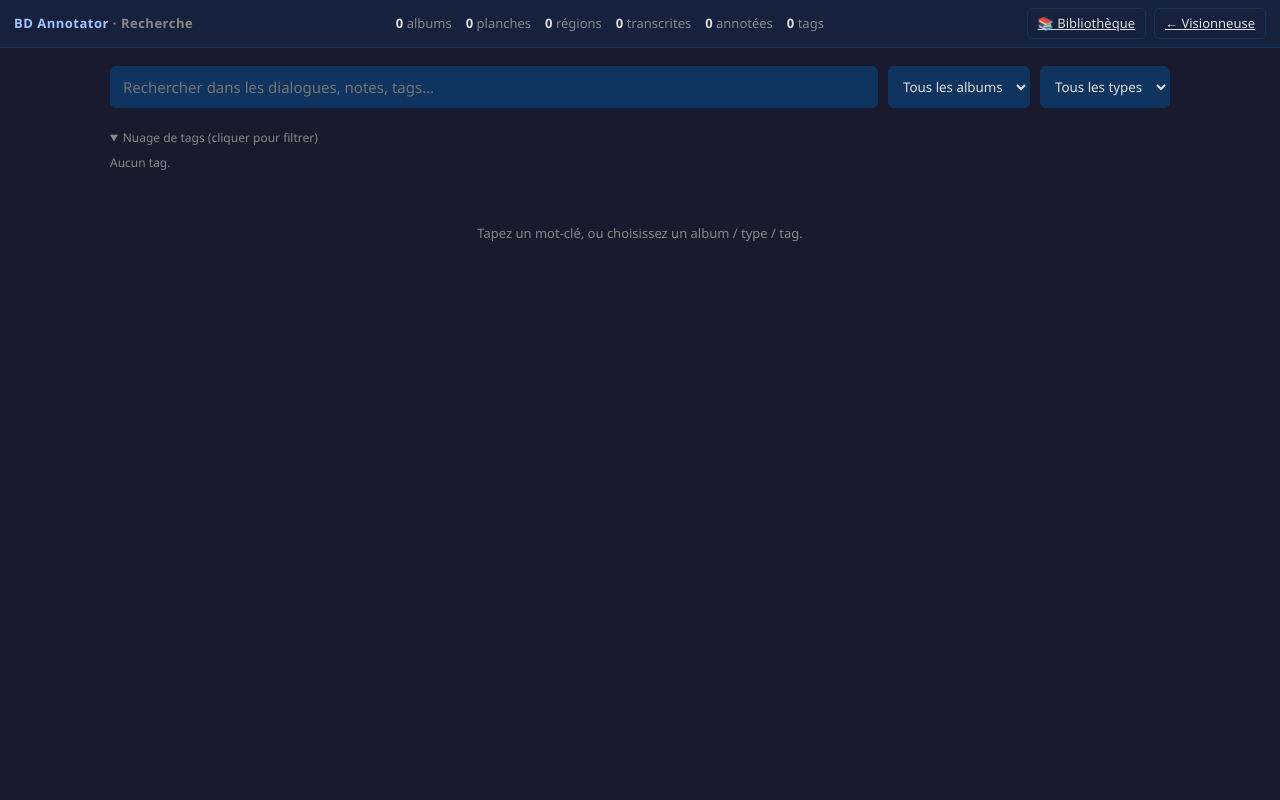
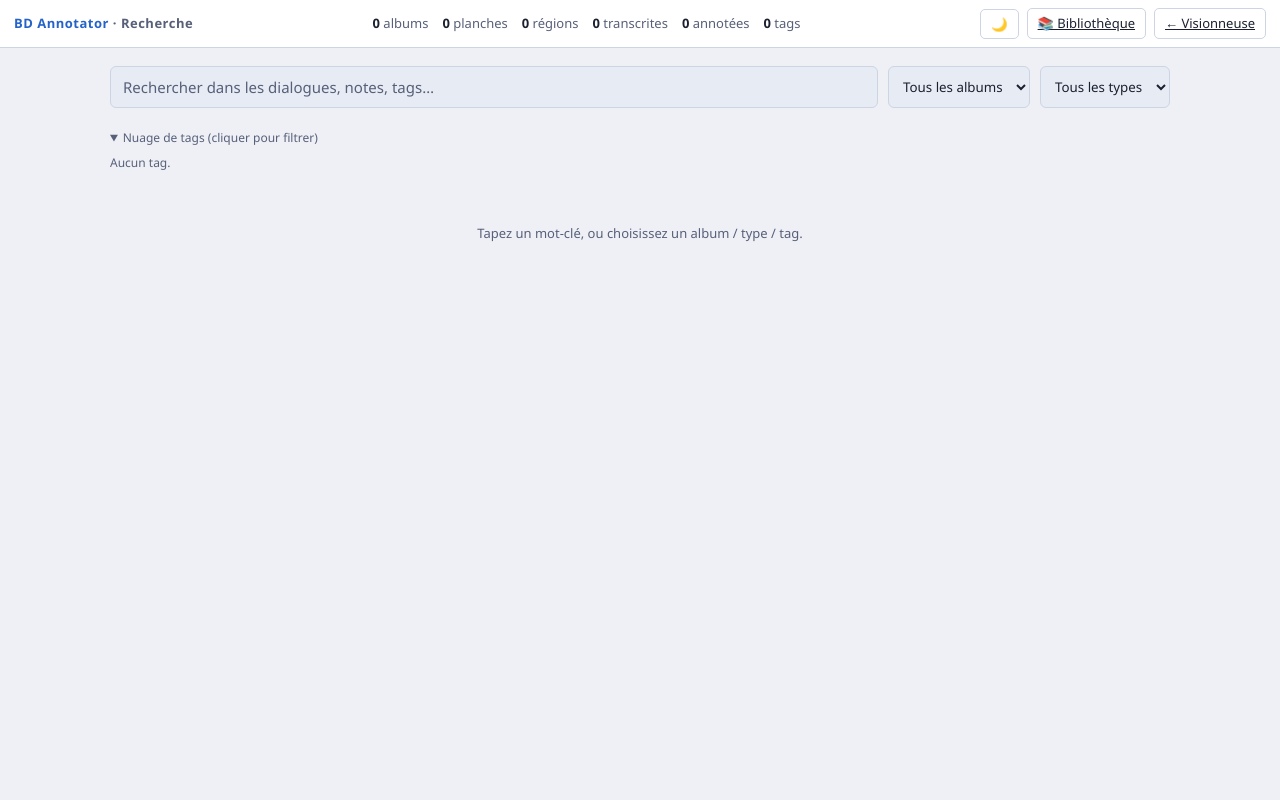
Before and after one commit to Hsbtqemy/BD_ditor, a FastAPI app: page /recherche in a window 1280 px wide. Run offline with FastAPI, Linux system fonts and the light colour scheme; data that the repository does not hold is empty.

Commit message:
Thèmes (clair/sombre) tokenisés + accessibilité
Theming entièrement piloté par variables CSS, appliqué partout (chrome,
overlays SVG, contrôles natifs).

- Tokenisation : les rgba() qui recopiaient un accent deviennent des
  color-mix(in srgb, var(--accent-x) N%, transparent) ; neutres extraits en
  tokens sémantiques (--hover, --scrim, --shadow, --stage-a/b, --media-bg,
  --label-fill/halo, --kbd-*). Une variable pilote désormais toute la palette.
- Thème clair : bloc :root[data-theme="light"] (accents assombris pour rester
  lisibles sur fond clair) ; les fills color-mix() en héritent.
- Bascule : static/theme.js (partagé) applique le thème avant rendu (no-FOUC),
  suit prefers-color-scheme tant qu'aucun choix explicite, mémorise (localStorage),
  câble le bouton 🌙/☀️ ajouté aux 3 en-têtes.
- Contrôles natifs : color-scheme dark/light par thème (scrollbars, listes des
  <select>, cases à cocher, curseur) + accent-color, ::selection, ::placeholder.
- Accessibilité : --text-muted relevé pour passer le contraste AA ;
  :focus-visible cohérent ; @media (prefers-reduced-motion: reduce).

Vérifié sous Edge headless : 2 thèmes OK sur les 3 pages, bascule + persistance,
color-scheme calculé dark/light, 0 erreur console. pytest : 184 passés.

Co-Authored-By: Claude Opus 4.8 <noreply@anthropic.com>

```diff
--- a/static/style.css
+++ b/static/style.css
@@ -2,11 +2,14 @@
    BD Annotator — thème sombre validé
    =================================================================== */
 :root {
+  /* Palette — thème sombre (défaut). La bascule pose [data-theme] sur <html> ;
+     les remplissages translucides sont dérivés de ces variables via color-mix(),
+     donc redéfinir un thème suffit à tout reteinter. */
   --bg-deep:     #1a1a2e;
   --bg-panel:    #16213e;
   --bg-input:    #0f3460;
-  --accent-red:  #e94560;   /* sélection, labels Kumiko */
-  --accent-blue: #a0c4ff;   /* sélection active */
+  --accent-red:  #e94560;   /* sélection, labels Kumiko, type case */
+  --accent-blue: #a0c4ff;   /* sélection active, liens */
   --accent-amber:#f59e0b;   /* mode édition, poignées */
   --accent-green:#4ade80;   /* régions annotées, mode annotation */
   --accent-violet:#c084fc;  /* mode transcription, type personnage */
@@ -14,7 +17,26 @@
   --accent-pink: #f472b6;   /* type cartouche / texte */
   --border:      #0f3460;
   --text:        #e0e0e0;
-  --text-muted:  #888;
+  --text-muted:  #9aa3b8;   /* relevé de #888 : passe le contraste AA sur panneaux */
+
+  /* Tokens sémantiques neutres (basculent avec le thème). */
+  --hover:        var(--hover);  /* survol discret sur surfaces sombres */
+  --scrim:        var(--scrim);        /* fond de modale */
+  --shadow:       rgba(0,0,0,.40);
+  --shadow-strong:rgba(0,0,0,.50);
+  --stage-a:      #15152a;                /* échiquier du fond de scène */
+  --stage-b:      #181830;
+  --media-bg:     #ffffff;                /* fond blanc derrière les images */
+  --label-fill:   #ececec;                /* labels SVG sur l'image (clairs + halo) */
+  --label-halo:   #000000;
+  --kbd-bg:       rgba(255,255,255,.08);
+  --kbd-border:   rgba(255,255,255,.15);
+  --focus:        var(--accent-blue);     /* anneau de focus clavier */
+
+  /* Aligne les contrôles NATIFS (scrollbars, listes des <select>, cases à
+     cocher, curseur) sur le thème — sinon ils restent clairs en mode sombre. */
+  color-scheme: dark;
+  accent-color: var(--accent-blue);
 
   --header-h: 48px;
   --status-h: 26px;
@@ -22,7 +44,56 @@
   --panel-w: 300px;
 }
 
+/* Thème clair — redéfinit les mêmes tokens ; accents assombris pour rester
+   lisibles sur fond clair (liens/boutons/marqueurs). Les fills color-mix() en
+   héritent automatiquement. L'invariant bg-deep ↔ accents (luminances opposées)
+   garde le texte des boutons lisible (color: var(--bg-deep)). */
+:root[data-theme="light"] {
+  color-scheme: light;
+  --bg-deep:     #eef0f6;
+  --bg-panel:    #ffffff;
+  --bg-input:    #e7ebf4;
+  --accent-red:  #d11f45;
+  --accent-blue: #2563c9;
+  --accent-amber:#a86a00;
+  --accent-green:#1a8f4e;
+  --accent-violet:#7c39c7;
+  --accent-cyan: #0c84a0;
+  --accent-pink: #bd3580;
+  --border:      #cdd4e3;
+  --text:        #1b2030;
+  --text-muted:  #586079;
+  --hover:        rgba(20,30,60,.05);
+  --scrim:        rgba(18,22,36,.45);
+  --shadow:       rgba(20,30,60,.16);
+  --shadow-strong:rgba(20,30,60,.24);
+  --stage-a:      #e4e7f1;
+  --stage-b:      #edeff6;
+  --kbd-bg:       rgba(20,30,60,.06);
+  --kbd-border:   rgba(20,30,60,.18);
+}
+
 * { box-sizing: border-box; }
+
+/* ---------- Accessibilité ---------- */
+/* Anneau de focus clavier visible et cohérent (sans gêner le clic souris). */
+:where(a, button, input, select, textarea, summary, [tabindex], .tnode,
+       .mode-btn, .cloud-tag, .result):focus-visible {
+  outline: 2px solid var(--focus);
+  outline-offset: 2px;
+}
+/* Respecte « animations réduites » (réglage système). */
+@media (prefers-reduced-motion: reduce) {
+  *, *::before, *::after {
+    transition-duration: .001ms !important;
+    animation-duration: .001ms !important;
+    animation-iteration-count: 1 !important;
+    scroll-behavior: auto !important;
+  }
+}
+/* Sélection de texte et placeholders — suivent le thème. */
+::selection { background: color-mix(in srgb, var(--accent-blue) 38%, transparent); }
+::placeholder { color: var(--text-muted); opacity: 1; }
 
 html, body {
   margin: 0; height: 100%;
--- /dev/null
+++ b/static/theme.js
@@ -0,0 +1,50 @@
+/* Bascule de thème clair/sombre — partagée par les 3 pages.
+   - applique le thème AVANT le rendu (script en <head>) → aucun flash ;
+   - suit la préférence système tant que l'utilisateur n'a pas tranché ;
+   - mémorise le choix explicite (localStorage) et câble le(s) bouton(s) .btn-theme. */
+(function () {
+  "use strict";
+  var KEY = "bd-theme";
+  var mq = window.matchMedia("(prefers-color-scheme: light)");
+  var root = document.documentElement;
+
+  function stored() {
+    var v = localStorage.getItem(KEY);
+    return v === "light" || v === "dark" ? v : null;
+  }
+  function apply(theme) { root.dataset.theme = theme; }
+
+  // 1) Appliqué immédiatement (pas de FOUC) : choix explicite, sinon système.
+  apply(stored() || (mq.matches ? "light" : "dark"));
+
+  function syncButtons() {
+    var dark = root.dataset.theme === "dark";
+    document.querySelectorAll(".btn-theme").forEach(function (b) {
+      b.textContent = dark ? "☀️" : "🌙";
+      b.title = dark ? "Passer au thème clair" : "Passer au thème sombre";
+      b.setAttribute("aria-label", b.title);
+    });
+  }
+  function toggle() {
+    var next = root.dataset.theme === "dark" ? "light" : "dark";
+    localStorage.setItem(KEY, next);
+    apply(next);
+    syncButtons();
+  }
+
+  // 2) Suit l'OS tant qu'aucun choix explicite n'a été mémorisé.
+  mq.addEventListener("change", function () {
+    if (!stored()) { apply(mq.matches ? "light" : "dark"); syncButtons(); }
+  });
+
+  // 3) Câblage du/des bouton(s) une fois le DOM prêt.
+  function wire() {
+    document.querySelectorAll(".btn-theme").forEach(function (b) {
+      b.addEventListener("click", toggle);
+    });
+    syncButtons();
+  }
+  if (document.readyState === "loading")
+    document.addEventListener("DOMContentLoaded", wire);
+  else wire();
+})();
--- a/templates/corpus.html
+++ b/templates/corpus.html
@@ -6,6 +6,7 @@
   <title>BD Annotator — Bibliothèque</title>
   <link rel="icon" href="data:,">
   <link rel="stylesheet" href="/static/style.css">
+  <script src="/static/theme.js"></script><!-- thème appliqué avant rendu (no-FOUC) -->
 </head>
 <body>
 <div id="corpus-app">
@@ -13,6 +14,7 @@
   <header id="header">
     <div class="brand">BD&nbsp;Annotator <span class="muted">· Bibliothèque</span></div>
     <div class="header-actions">
+      <button class="ghost btn-theme" title="Changer de thème">🌙</button>
       <a href="/" class="ghost" title="Visionneuse / annotation">← Visionneuse</a>
       <a href="/recherche" class="ghost" title="Rechercher dans le corpus">🔍 Recherche</a>
     </div>
--- a/templates/index.html
+++ b/templates/index.html
@@ -6,6 +6,7 @@
   <title>BD Annotator</title>
   <link rel="icon" href="data:,"><!-- évite la requête /favicon.ico (404) -->
   <link rel="stylesheet" href="/static/style.css">
+  <script src="/static/theme.js"></script><!-- thème appliqué avant rendu (no-FOUC) -->
 </head>
 <body>
 <div id="app">
@@ -29,6 +30,7 @@
       </button>
     </div>
     <div class="header-actions">
+      <button class="ghost btn-theme" title="Changer de thème">🌙</button>
       <a href="/corpus" class="ghost" title="Gérer le corpus (albums, planches, lots)">📚 Bibliothèque</a>
       <a href="/recherche" class="ghost" title="Rechercher dans le corpus">🔍 Recherche</a>
       <button id="btn-sharedocs" class="ghost" title="Explorer le corpus ShareDocs (Huma-Num)">ShareDocs</button>
--- a/templates/recherche.html
+++ b/templates/recherche.html
@@ -6,6 +6,7 @@
   <title>BD Annotator — Recherche</title>
   <link rel="icon" href="data:,">
   <link rel="stylesheet" href="/static/style.css">
+  <script src="/static/theme.js"></script><!-- thème appliqué avant rendu (no-FOUC) -->
 </head>
 <body>
 <div id="search-app">
@@ -15,6 +16,7 @@
     <div class="brand">BD&nbsp;Annotator <span class="muted">· Recherche</span></div>
     <div id="corpus-stats" class="corpus-stats"></div>
     <div class="header-actions">
+      <button class="ghost btn-theme" title="Changer de thème">🌙</button>
       <a href="/corpus" class="ghost" title="Gérer le corpus">📚 Bibliothèque</a>
       <a href="/" class="ghost" title="Retour à la visionneuse / annotation">← Visionneuse</a>
     </div>
```
Also changed, not shown: other parts of static/style.css (+34 -34 lines).
